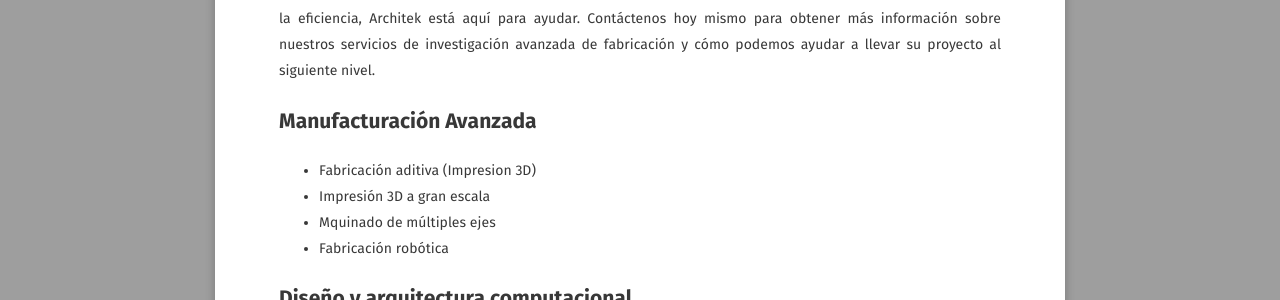
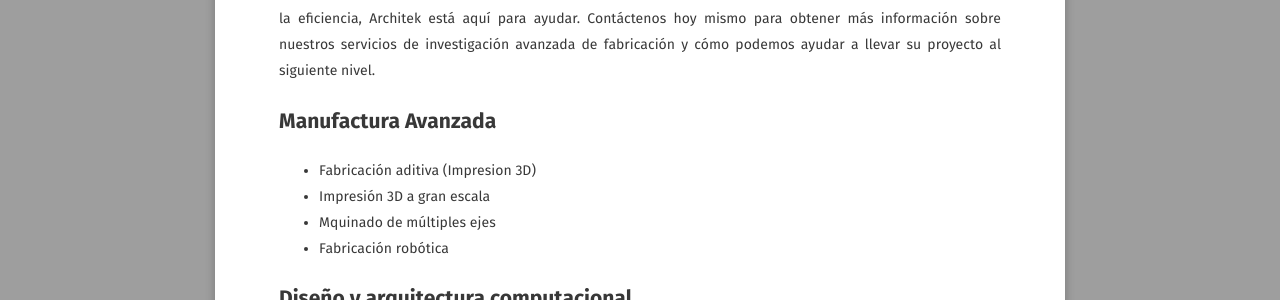
Before and after one commit to luigipacheco/architek, a Jekyll site: the page built from services/index.md, in a window 1280 px wide. Shown: the part 703-1003 px from the top of the page. Built offline with Jekyll 4.4.1, drawn with Linux system fonts in a browser that asks for light colours; some web fonts are replaced.

Commit message:
Update index.md

```diff
--- a/services/index.md
+++ b/services/index.md
@@ -16,7 +16,7 @@ Nuestro equipo está compuesto por profesionales altamente capacitados con ampli
 
 Ya sea que esté buscando explorar nuevas técnicas de fabricación, reducir costos, mejorar la calidad o aumentar la eficiencia, Architek está aquí para ayudar. Contáctenos hoy mismo para obtener más información sobre nuestros servicios de investigación avanzada de fabricación y cómo podemos ayudar a llevar su proyecto al siguiente nivel.
 
-## Manufacturación Avanzada
+## Manufactura Avanzada
 
 - Fabricación aditiva (Impresion 3D)
 - Impresión 3D a gran escala
```
